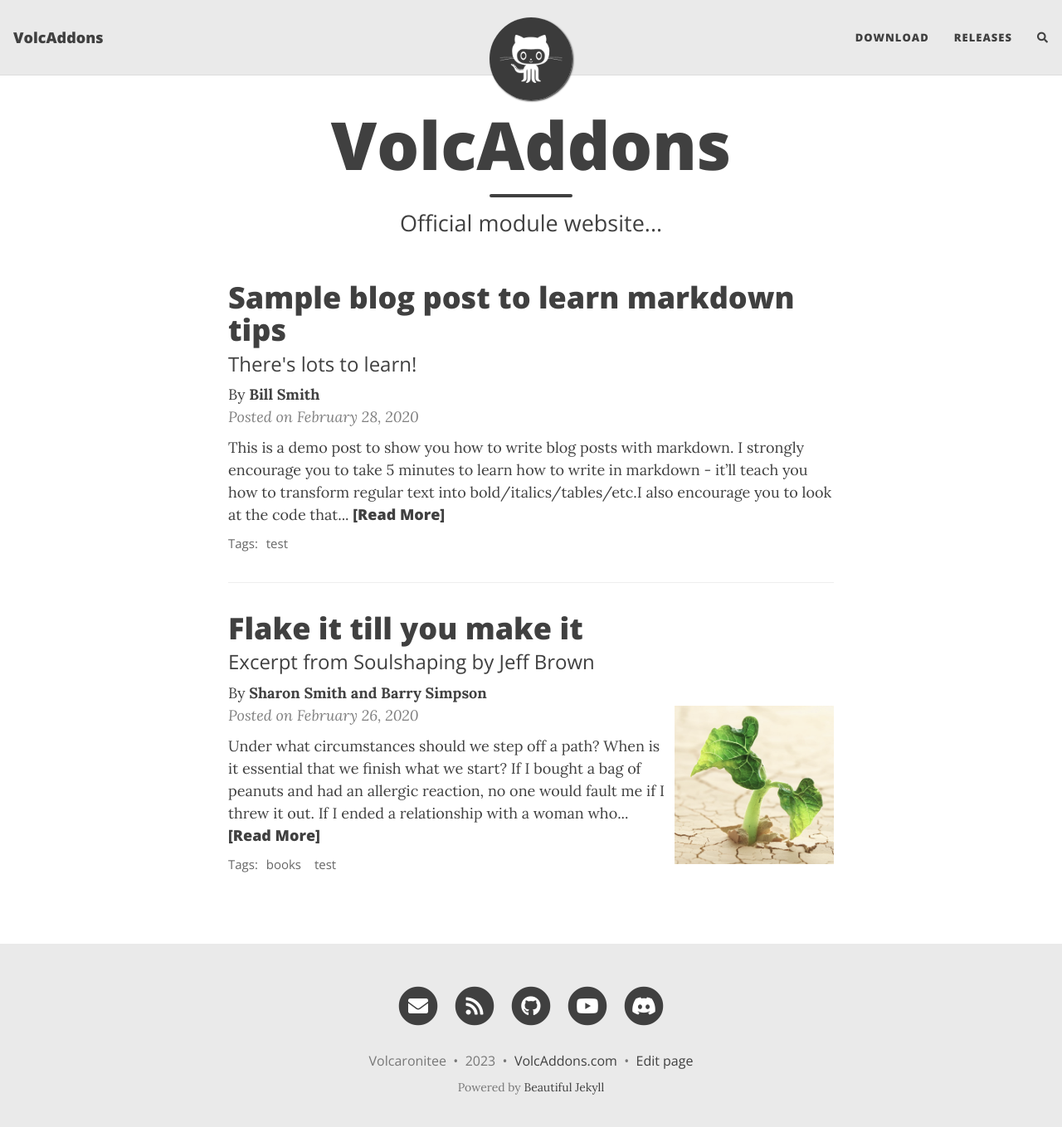
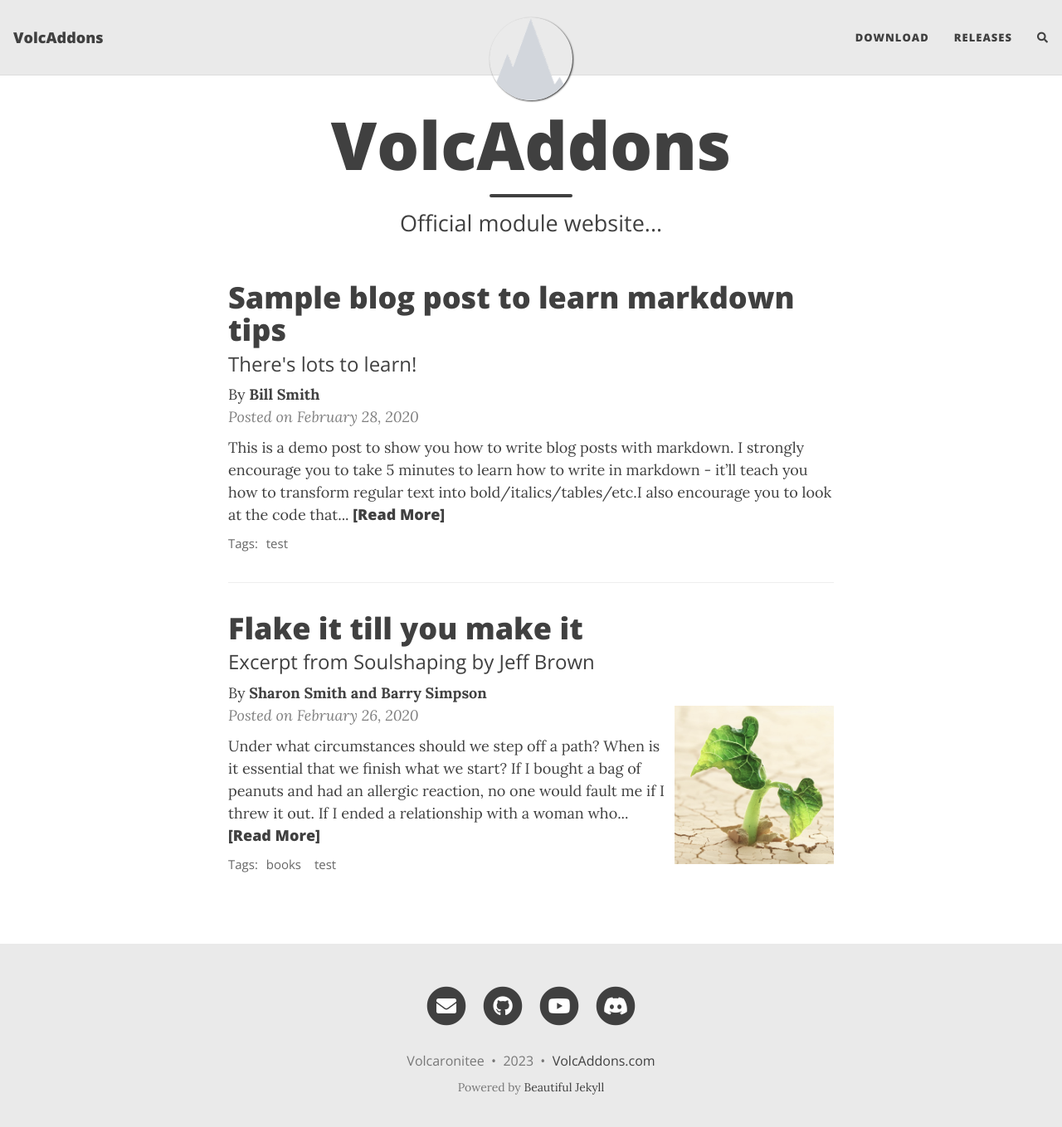
Before and after one commit to zhenga8533/VolcAddons, a Jekyll site: the page built from docs/index.html, in a window 1280 px wide and 1372 px high. Shown: the top 1359 px of the window at 83% size. Built offline with Jekyll 4.4.1, drawn with Linux system fonts in a browser that asks for light colours; nearby versions of some CDN libraries; the list of posts is cut into pages by our own code; comment, search, counter and statistics services are not loaded.

Commit message:
updated logo

```diff
--- a/docs/_config.yml
+++ b/docs/_config.yml
@@ -29,7 +29,7 @@ navbar-links:
 
 # Image to show in the navigation bar - works best with a square image
 # Remove this parameter if you don't want an image in the navbar
-avatar: "/assets/img/avatar-icon.png"
+avatar: "/assets/img/logo.png"
 
 # By default, the image is cut into a circle. You can disable this behaviour by setting 'round-avatar: false'
 round-avatar: true
@@ -48,7 +48,7 @@ round-avatar: true
 # Uncomment the links you want to show and add your information to each one.
 social-network-links:
   email: "volcaronitee8533@gmail.com"
-  rss: true  # remove this line if you don't want to show an RSS link at the bottom
+#  rss: true  # remove this line if you don't want to show an RSS link at the bottom
 #  facebook: deanattali
   github: zhenga8533
 #  twitter: daattali
@@ -77,10 +77,6 @@ social-network-links:
 #  hackerrank: yourname
 #  gitlab: yourname
 
-# If you want your website to generate an RSS feed, provide a description
-# The URL for the feed will be https://<your_website>/feed.xml
-rss-description: This website is a virtual proof that I'm awesome
-
 ###########################
 # --- General options --- #
 ###########################
@@ -108,7 +104,7 @@ feed_show_tags: true
 post_search: true
 
 # Add a button in the footer to edit the current page. Only works if your website is hosted on GitHub
-edit_page_button: true
+# edit_page_button: true
 
 # Allow sub-menu items (second-level navigation menu items) to be longer than the top-level menu
 # If this setting is off, then long sub-menu words might get cut off
```
Also changed, not shown: docs/assets/img/avatar-icon.png (deleted), docs/assets/img/logo.png (added).
